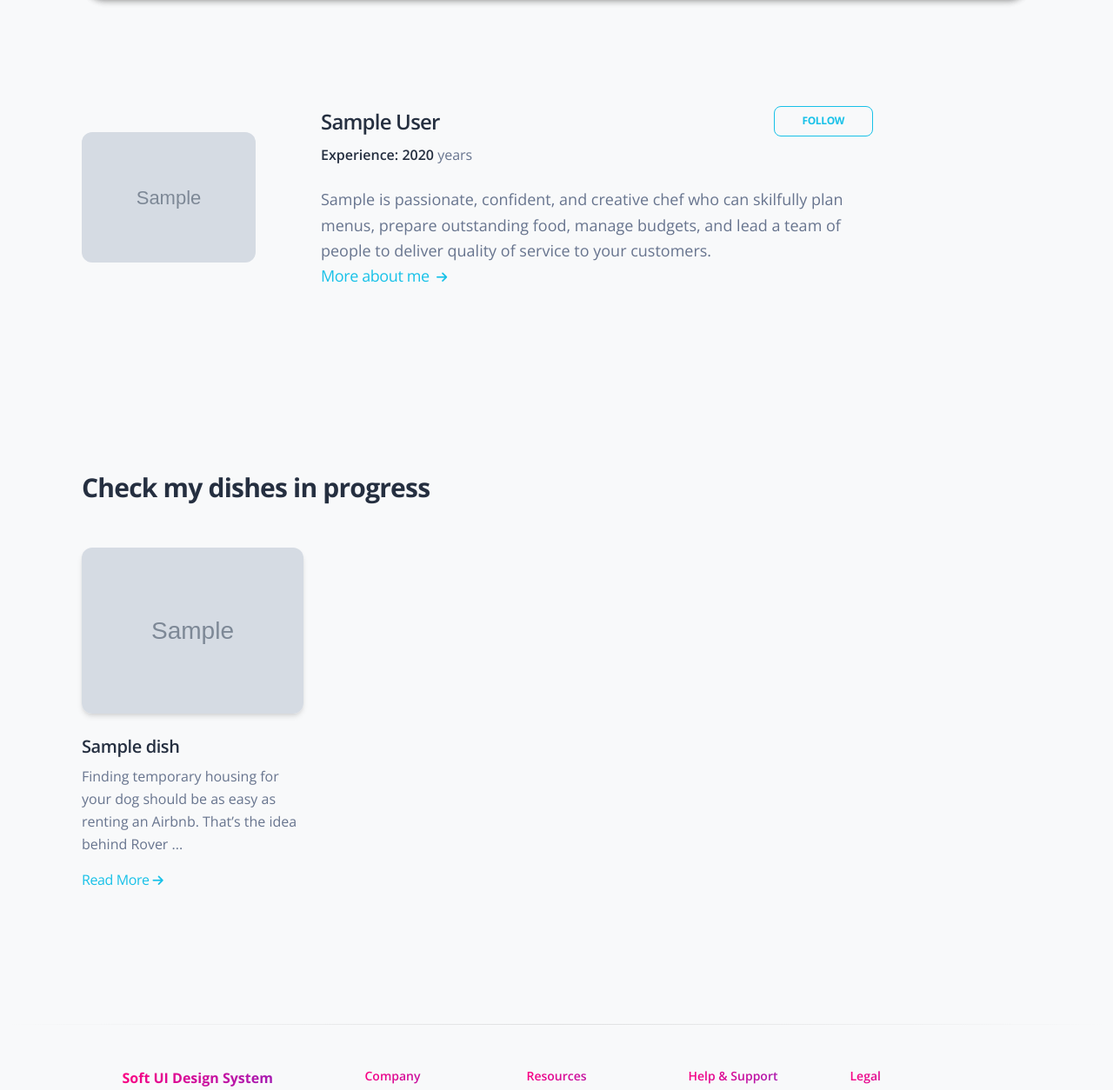
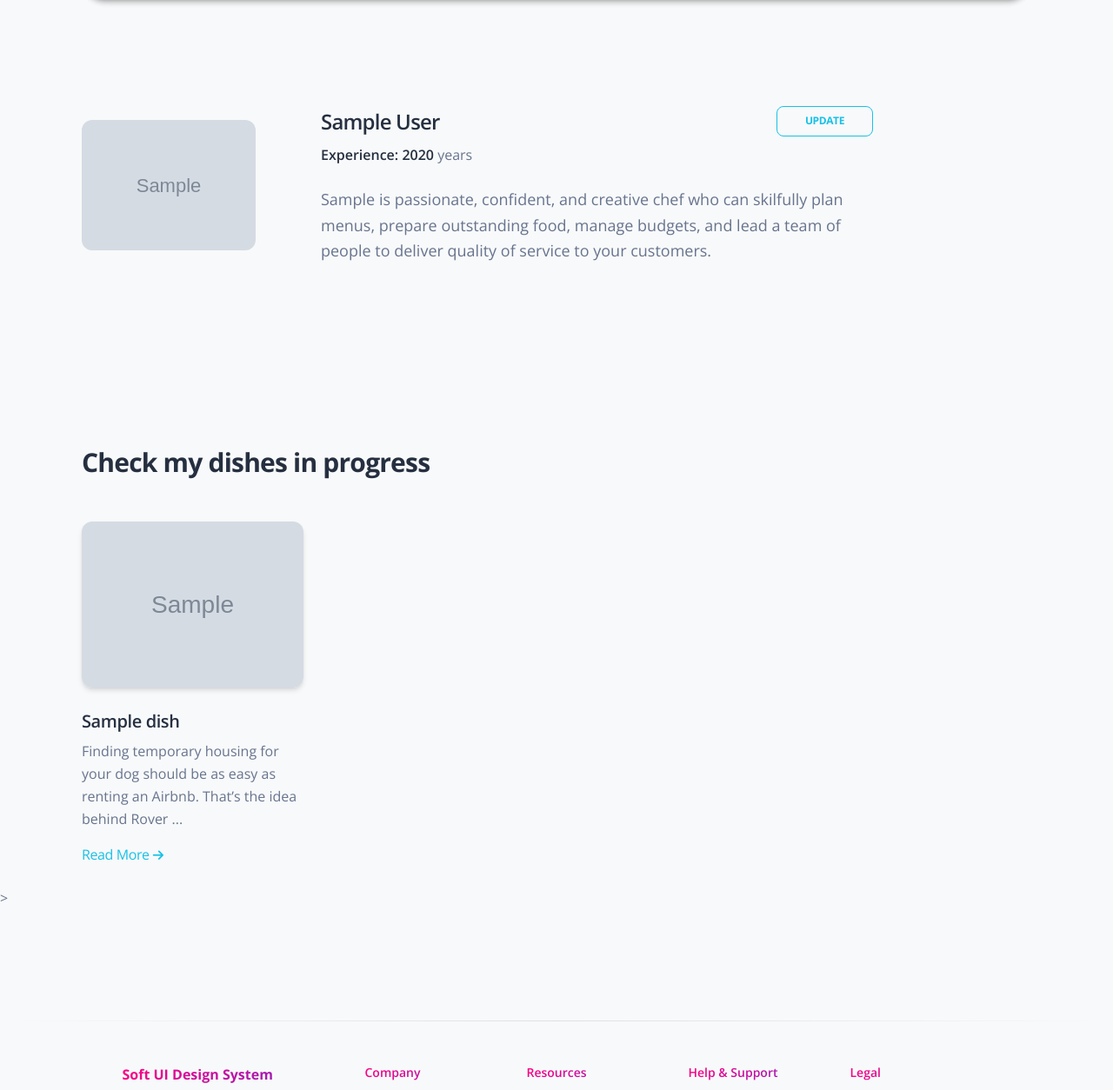
Before and after one commit to darynka-h/restaurant-kitchen-service, a Django app: page /cooks/1/ in a window 1280 px wide. Shown: the part 70-1324 px from the top of the page at 87% size. Run offline with Django 4.2, Linux system fonts and the light colour scheme; a user stored in the database is signed in; tables that the repository leaves empty hold one stand-in row (values such as "Sample post"); grey boxes marked "Sample" are stand-in pictures; some libraries are stand-ins or nearby versions.

```diff
--- a/templates/restaurant/cook_detail.html
+++ b/templates/restaurant/cook_detail.html
@@ -25,7 +25,7 @@
               <div class="d-flex justify-content-between align-items-center mb-2">
                 <h4 class="mb-0">{{ cook.first_name }} {{ cook.last_name }}</h4>
                 <div class="d-block">
-                  <button type="button" class="btn btn-sm btn-outline-info text-nowrap mb-0">Follow</button>
+                  <a type="button" class="btn btn-sm btn-outline-info text-nowrap mb-0" href="{% url "restaurant:cook-update" pk=cook.id %}">Update</a>
                 </div>
               </div>
               <div class="row mb-4">
@@ -39,9 +39,6 @@
                 and creative chef who can skilfully plan menus,
                 prepare outstanding food, manage budgets, and
                 lead a team of people to deliver quality of service to your customers.
-                 <br><a href="javascript:;" class="text-info icon-move-right">More about me
-                  <i class="fas fa-arrow-right text-sm ms-1"></i>
-                </a>
               </p>
             </div>
           </div>
@@ -74,8 +71,8 @@
                   Finding temporary housing for your dog should be as easy as
                   renting an Airbnb. That’s the idea behind Rover ...
                 </p>
-                <a href="javascript:;" class="text-info icon-move-right">Read More
-                  <i class="fas fa-arrow-right text-sm"></i>
+                <a href="javascript:;"><a class="text-info icon-move-right" href="{% url "restaurant:dish-detail" pk=dish.id %}">Read More</a>
+                  <i class="fas fa-arrow-right text-sm text-info icon-move-right"></i>
                 </a>
               </div>
             </div>
@@ -85,6 +82,7 @@
       {% else %}
         <p>There are no dishes in progress.</p>
       {% endif %}
+    </div>>
   </section>
 
 
```
